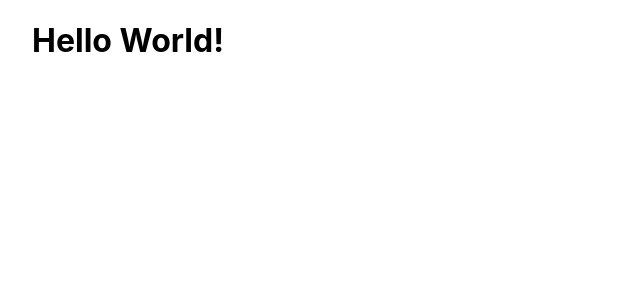
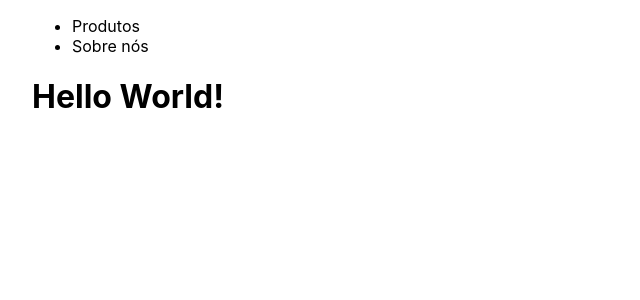
Before and after one commit to jadelcruz1/Treino-Next.js, a Next.js app: page / in a window 1280 px wide. Shown: the top 300 px of the page, without its empty margins (0-640 px from the left). Built offline with nearby package versions, Linux system fonts and the light colour scheme.

Commit message:
Navegar entre paginas no Next usando a tag Link

```diff
--- a/pages/index.js
+++ b/pages/index.js
@@ -1,10 +1,28 @@
 import Head from 'next/head'
 import Image from 'next/image'
 import styles from '../styles/Home.module.css'
+import Link from 'next/link'
 
 export default function Home() {
   return (
     <div className={styles.container}>
+      <ul>
+
+        <li>
+
+          <Link href="/products">
+            <a>Produtos</a>
+          </Link>
+        </li>
+
+        <li>
+
+          <Link href="/about">
+            <a>Sobre nós </a>
+          </Link>
+        </li>
+
+      </ul>
       <h1> Hello World! </h1>
     </div>
   )
```
Also changed, not shown: pages/about.js (+15 -1 lines), pages/products/index.js (+19 -3 lines).
